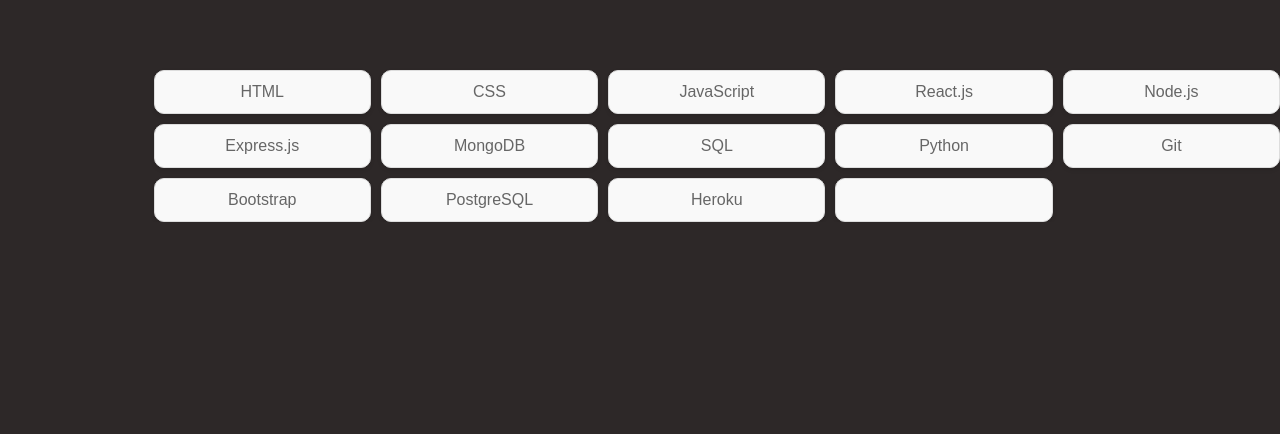
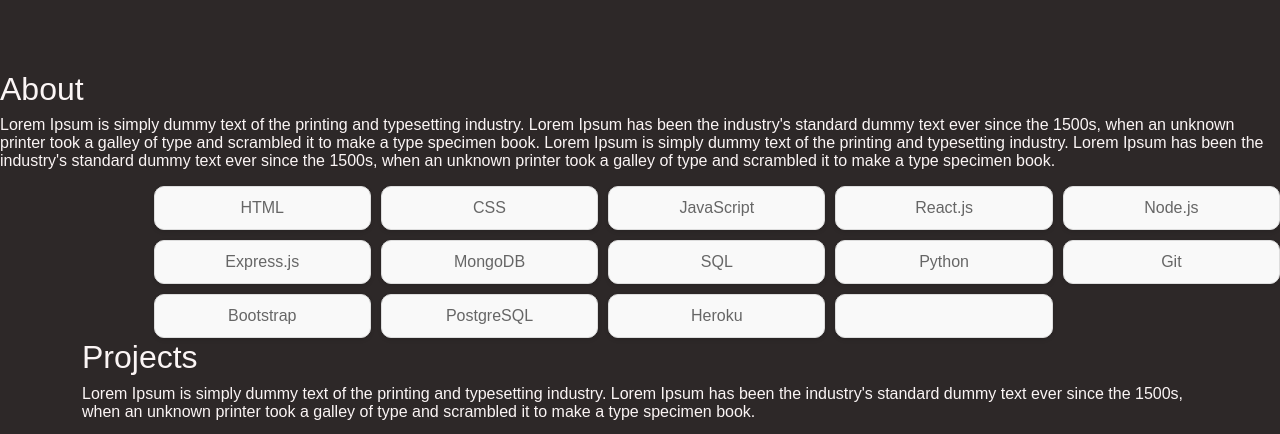
Before and after one commit to TsioneTemesgenAbraham/Portfolio, a React (Create React App) app: page / in a window 1280 px wide. Shown: the part 615-1049 px from the top of the page. Before the commit the page ends 837 px from the top, so only its background shows below. Built offline with nearby package versions, Linux system fonts and the light colour scheme.

Commit message:
Added styling for the pages added

```diff
--- a/src/App.js
+++ b/src/App.js
@@ -1,7 +1,11 @@
 import "./App.css";
 import NavBar from "./components/NavBar";
 import Poster from "./components/Poster";
+import About from "./components/About";
 import Skills from "./components/Skills";
+import Projects from "./components/Projects";
+import Form from "./components/Form";
+import Footer from "./components/Footer";
 import "bootstrap/dist/css/bootstrap.min.css";
 
 function App() {
@@ -9,7 +13,11 @@
     <div className="App">
       <NavBar />
       <Poster />
+      <About />
       <Skills />
+      <Projects />
+      <Form />
+      <Footer />
     </div>
   );
 }
```
